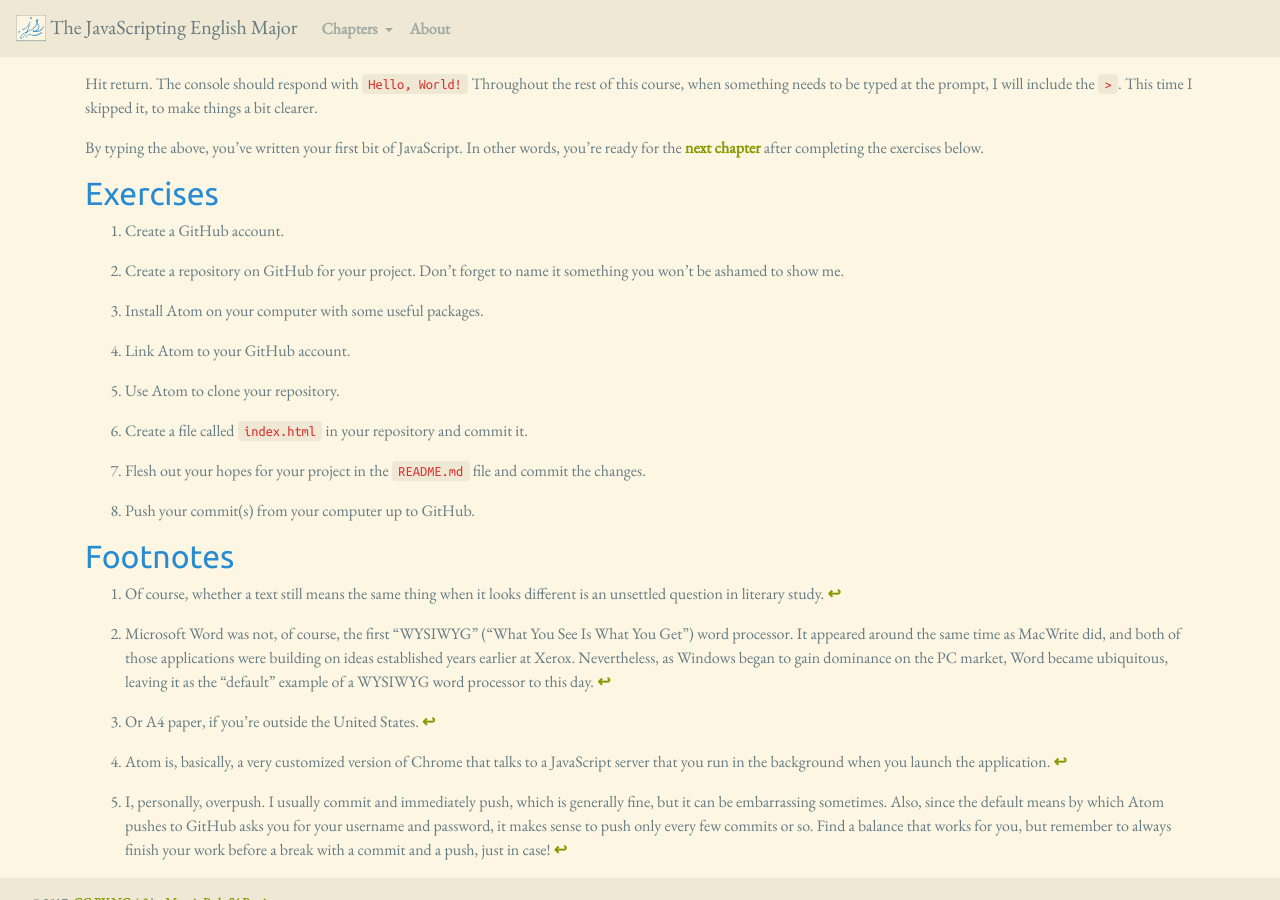
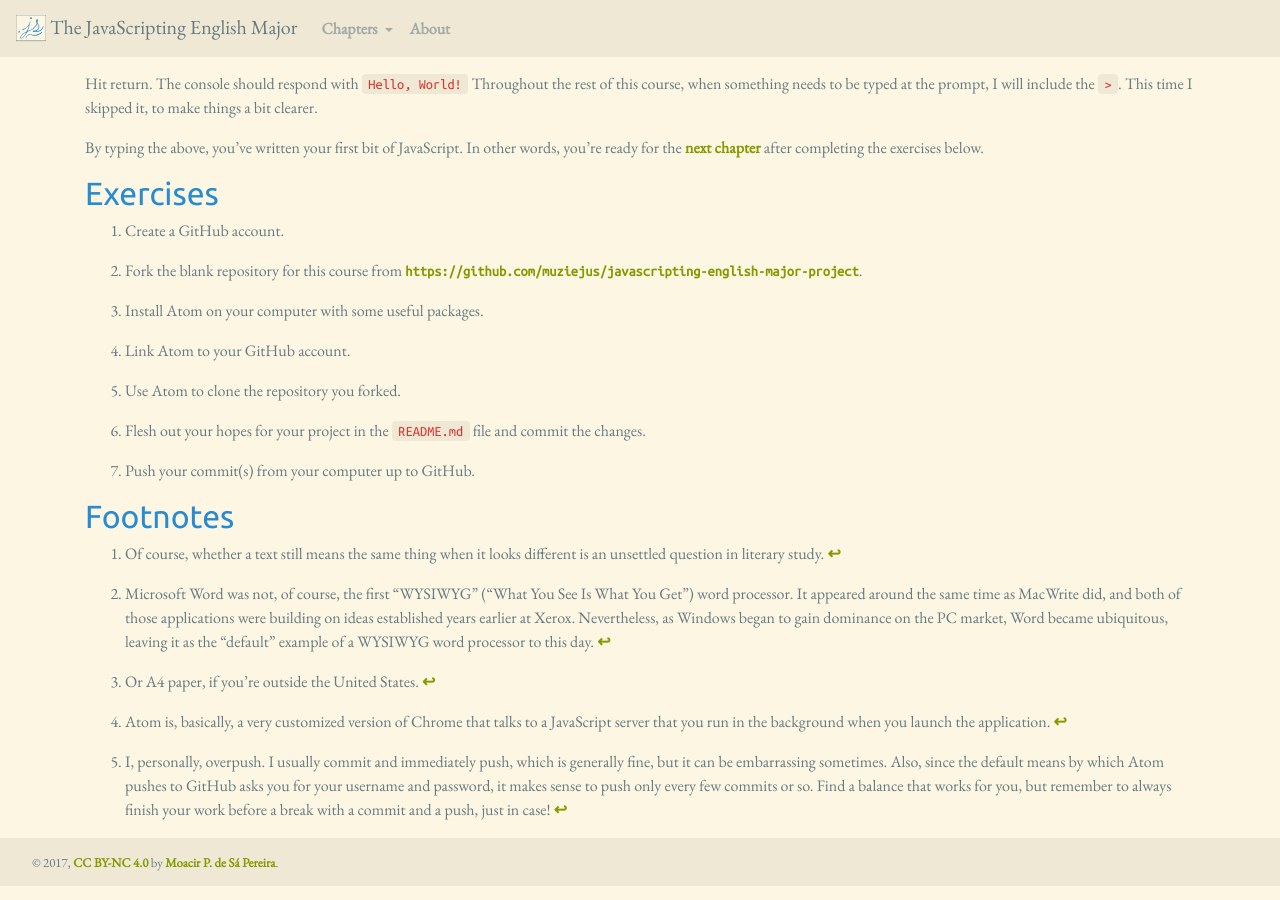
Before and after one commit to muziejus/javascripting-english-major, a Jekyll site: the page built from 1-environment.md, in a window 1280 px wide and 900 px high, scrolled down 5121 px. Built offline with Jekyll 4.4.1, drawn with Linux system fonts in a browser that asks for light colours; nearby versions of some CDN libraries.

Commit message:
Correct homework to fork instead of make a new repo.

```diff
--- a/1-environment.md
+++ b/1-environment.md
@@ -422,16 +422,13 @@ after completing the exercises below.
 
 1. Create a GitHub account.
 
-1. Create a repository on GitHub for your project. Don’t forget to name it
-   something you won’t be ashamed to show me.
+1. Fork the blank repository for this course from [`https://github.com/muziejus/javascripting-english-major-project`](https://github.com/muziejus/javascripting-english-major-project).
 
 1. Install Atom on your computer with some useful packages.
 
 1. Link Atom to your GitHub account.
 
-1. Use Atom to clone your repository.
-
-1. Create a file called `index.html` in your repository and commit it.
+1. Use Atom to clone the repository you forked.
 
 1. Flesh out your hopes for your project in the `README.md` file and commit
    the changes.
```
